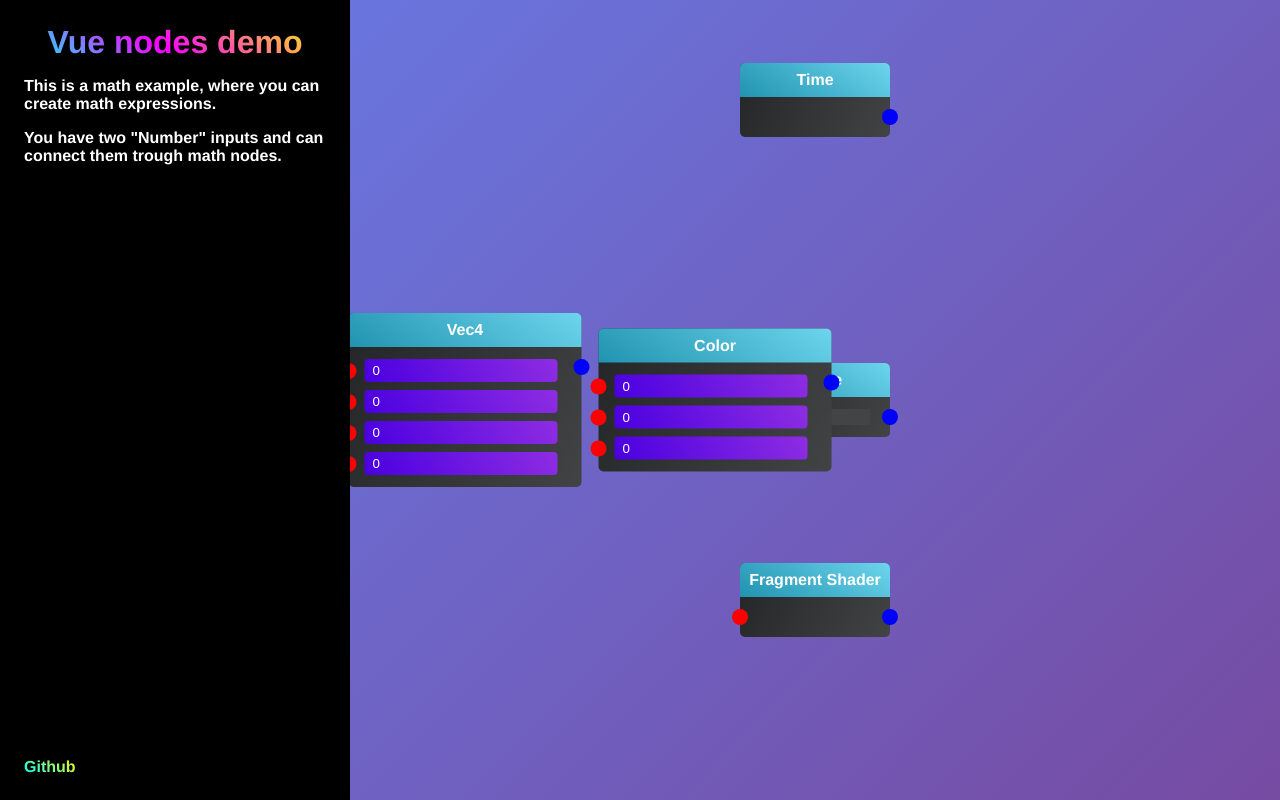
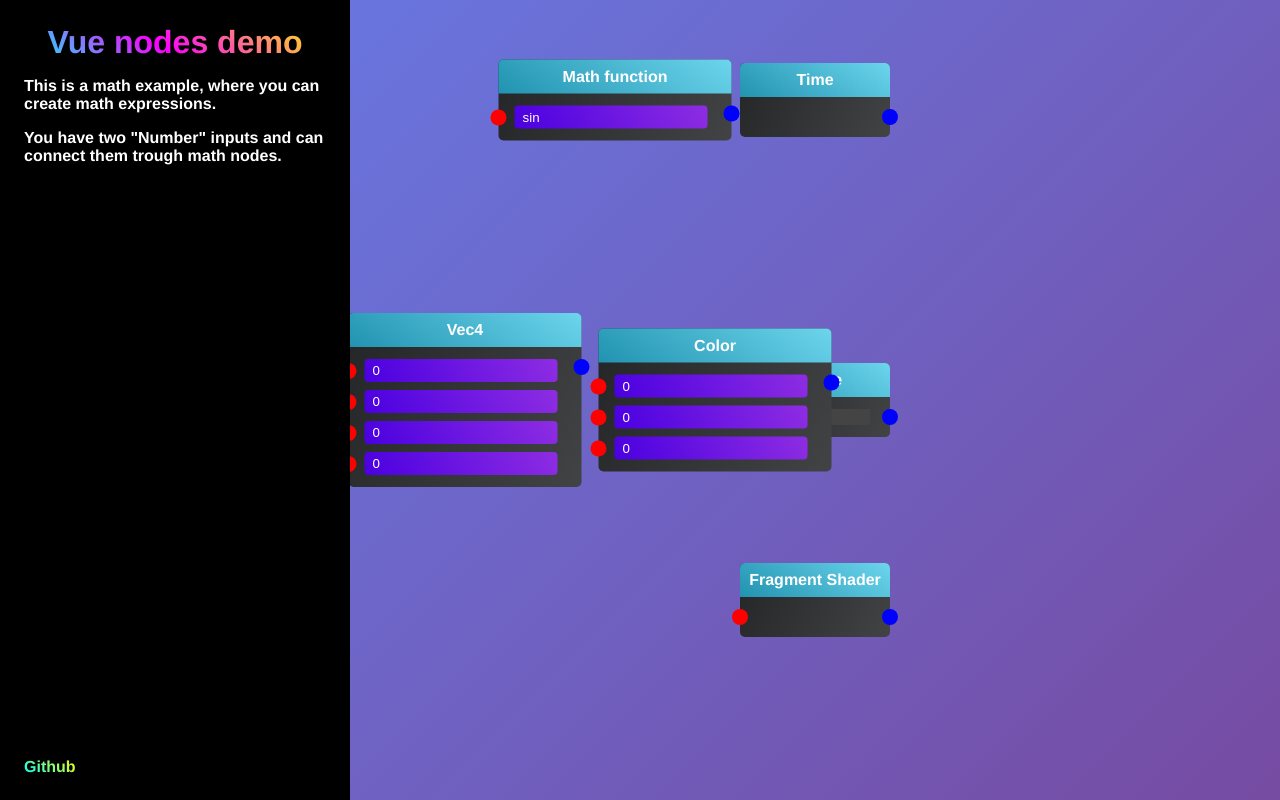
Before and after one commit to m0ksem/vue-nodes, a Vue app: page / in a window 1280 px wide. Built offline with nearby package versions, Linux system fonts and the light colour scheme.

Commit message:
Added math function node.

```diff
--- a/src/components/demo/shader-generator/ShaderGeneratorDemo.vue
+++ b/src/components/demo/shader-generator/ShaderGeneratorDemo.vue
@@ -11,6 +11,7 @@ import Fragment from './nodes/Fragment.vue';
 import Vec4 from './nodes/Vec4.vue'
 import Variable from './nodes/Variable.vue'
 import Time from './nodes/Time.vue'
+import MathFunction from './nodes/MathFunction.vue'
 
 const items = ref<ShaderGeneratorNode[]>([
   {
@@ -87,6 +88,16 @@ const items = ref<ShaderGeneratorNode[]>([
       out: {}
     }
   },
+  {
+    position: { x: -200, y: -300 },
+    type: 'math',
+    title: 'Math function',
+    function: 'sin',
+    points: {
+      in: {},
+      out: {}
+    }
+  },
 ])
 
 const connections = ref<Connection<ShaderGeneratorNode>[]>([])
@@ -158,6 +169,12 @@ void main() {
           @connect-to="connectTo((node as ShaderGeneratorNode), $event)"
           @connect-from="connectFrom((node as ShaderGeneratorNode), $event)"
         />
+        <MathFunction
+          v-if="node.type === 'math'" :node="(node as ShaderGeneratorNode)"
+          :register-point="registerPoint"
+          @connect-to="connectTo((node as ShaderGeneratorNode), $event)"
+          @connect-from="connectFrom((node as ShaderGeneratorNode), $event)"
+        />
       </template>
     </NodesCanvas>
   </div>
--- /dev/null
+++ b/src/components/demo/shader-generator/nodes/MathFunction.vue
@@ -0,0 +1,40 @@
+<script setup lang="ts">
+import { PropType } from 'vue';
+import DemoNode from '../../DemoNode.vue'
+import DemoButton from '../../DemoButton.vue';
+import DemoInput from '../../DemoInput.vue'
+import { ShaderGeneratorNode, Node } from '../types';
+
+const props = defineProps({
+  node: { type: Object as PropType<ShaderGeneratorNode>, required: true },
+  registerPoint: { type: Function as PropType<(node: ShaderGeneratorNode, point: string) => (el: any) => void>, required: true }
+})
+
+defineEmits({
+  'register-point': (pointName: string, el: HTMLElement) => true,
+  'connect-to': (pointName: string) => true,
+  'connect-from': (pointName: string) => true,
+})
+</script>
+
+<template>
+  <DemoNode :title="node.title">
+    <template #inputs>
+      <DemoButton color="red" @register-point="registerPoint(node, 'in')($event)" @circle-click="$emit('connect-to', 'in')">
+        <DemoInput v-model="node.function"/>
+      </DemoButton>
+    </template>
+
+    <template #outputs>
+      <DemoButton color="blue" right @register-point="registerPoint(node, 'out')($event)" @circle-click="$emit('connect-from', 'out')"/>
+    </template>
+  </DemoNode>
+</template>
+
+<style lang="scss">
+.demo-node-shader-source {
+  background: #444;
+  padding: 8px;
+  white-space: pre;
+}
+</style>
--- a/src/components/demo/shader-generator/nodes/Source.vue
+++ b/src/components/demo/shader-generator/nodes/Source.vue
@@ -41,7 +41,7 @@ const result = computed(() => {
 
     if (node.type === 'variable') {
       variables.push(node.variable)
-      return `${node.variable.name}`
+      return `${next() || node.variable.name}`
     }
 
     if (node.type === 'vec4') {
@@ -54,6 +54,10 @@ const result = computed(() => {
       }
 
       return 'time'
+    }
+
+    if (node.type === 'math') {
+      return `${node.function}(${next()})`
     }
 
     return ''
--- a/src/components/demo/shader-generator/types.ts
+++ b/src/components/demo/shader-generator/types.ts
@@ -3,6 +3,6 @@ import { Node } from '../../../types'
 export * from '../../../types'
 
 export type ShaderGeneratorNode = Node & {
-  type: 'source' | 'color' | 'fragment' | 'vec4' | 'out' | 'variable' | 'time',
+  type: 'source' | 'color' | 'fragment' | 'vec4' | 'out' | 'variable' | 'time' | 'math',
   title: string,
 }
```
